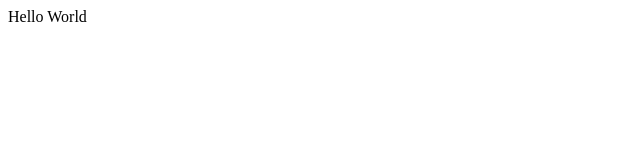
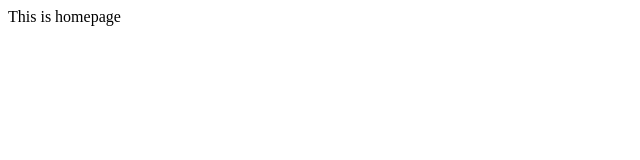
Before and after one commit to surajshrestha8/todoapp, a React (Create React App) app: page / in a window 1280 px wide. Shown: the top 160 px of the page, without its empty margins (0-640 px from the left). Built offline with nearby package versions, Linux system fonts and the light colour scheme.

Commit message:
Setup routes

```diff
--- a/src/App.tsx
+++ b/src/App.tsx
@@ -1,5 +1,13 @@
+import { Suspense } from 'react';
+import BackdropLoader from './components/elements/loader/BackdropLoader';
+import Routes from './routes';
+
 function App() {
-  return <div>Hello World</div>;
+  return (
+    <Suspense fallback={<BackdropLoader open={true} />}>
+      <Routes />
+    </Suspense>
+  );
 }
 
 export default App;
--- /dev/null
+++ b/src/components/elements/loader/BackdropLoader.tsx
@@ -0,0 +1,16 @@
+import { Backdrop, CircularProgress } from '@mui/material';
+
+interface Props {
+  open: boolean;
+  onClick?: () => unknown;
+}
+
+const BackdropLoader = ({ open }: Props) => {
+  return (
+    <Backdrop open={open}>
+      <CircularProgress color="inherit" />
+    </Backdrop>
+  );
+};
+
+export default BackdropLoader;
--- a/src/index.tsx
+++ b/src/index.tsx
@@ -1,11 +1,14 @@
 import React from 'react';
 import ReactDOM from 'react-dom';
+import { BrowserRouter } from 'react-router-dom';
 import App from './App';
 import reportWebVitals from './reportWebVitals';
 
 ReactDOM.render(
   <React.StrictMode>
-    <App />
+    <BrowserRouter>
+      <App />
+    </BrowserRouter>
   </React.StrictMode>,
   document.getElementById('root')
 );
--- /dev/null
+++ b/src/pages/home.tsx
@@ -0,0 +1,5 @@
+const HomePage = () => {
+  return <div>This is homepage</div>;
+};
+
+export default HomePage;
--- /dev/null
+++ b/src/routes/index.tsx
@@ -0,0 +1,13 @@
+import { lazy } from 'react';
+import { Route, Routes as Wrapper } from 'react-router-dom';
+const HomePage = lazy(() => import('../pages/home'));
+
+const Routes = () => {
+  return (
+    <Wrapper>
+      <Route path="/" element={<HomePage />} />
+    </Wrapper>
+  );
+};
+
+export default Routes;
```
